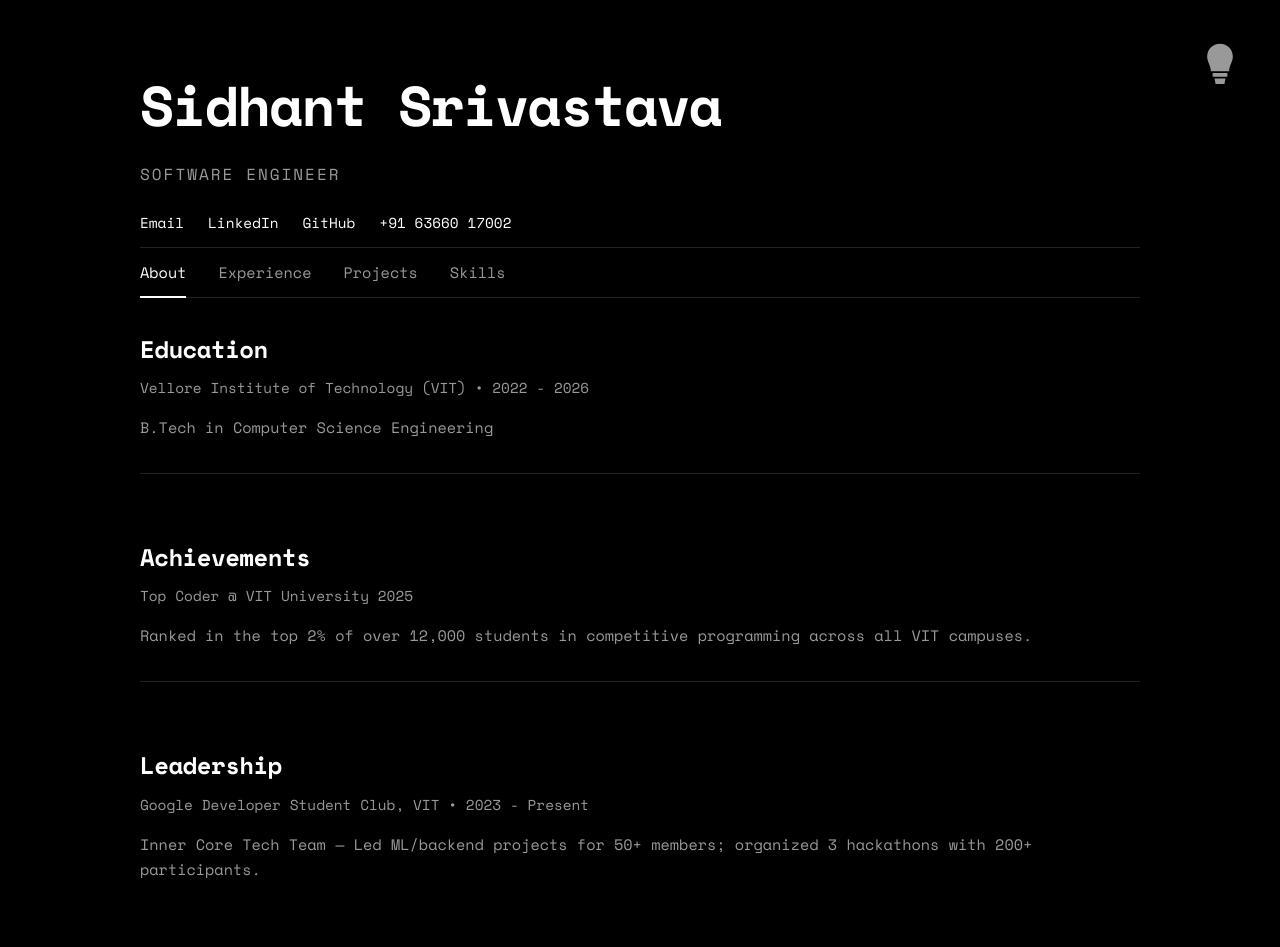
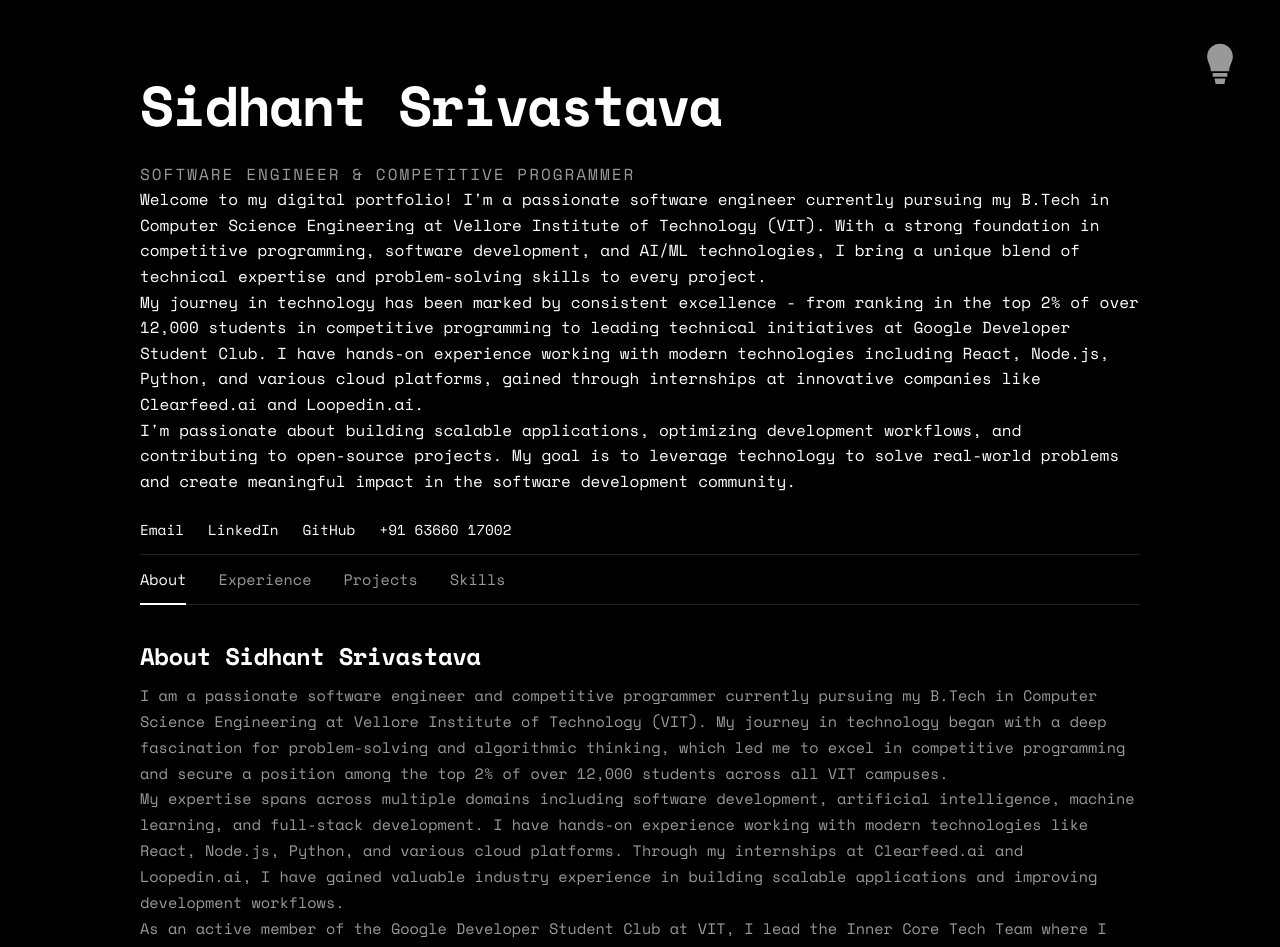
Before and after one commit to sidhant-sriv/portfolio, a React (Vite) app: page /#about in a window 1280 px wide. Shown: the top 947 px of the page. Built offline with nearby package versions, Linux system fonts and the light colour scheme.

Commit message:
feat: enhance portfolio with PWA support, SEO structured data, and updated content

```diff
--- a/index.html
+++ b/index.html
@@ -3,12 +3,21 @@
   <head>
     <meta charset="UTF-8" />
     <link rel="icon" type="image/svg+xml" href="/vite.svg" />
+    <link rel="manifest" href="/manifest.json" />
 
     <meta name="viewport" content="width=device-width, initial-scale=1.0" />
+
+    <!-- PWA Meta Tags -->
+    <meta name="theme-color" content="#00ff88" />
+    <meta name="apple-mobile-web-app-capable" content="yes" />
+    <meta name="apple-mobile-web-app-status-bar-style" content="black-translucent" />
+    <meta name="apple-mobile-web-app-title" content="Sidhant's Portfolio" />
+
+    <!-- Font Preloads -->
     <link rel="preconnect" href="https://fonts.googleapis.com" />
     <link rel="preconnect" href="https://fonts.gstatic.com" crossorigin />
     <link href="https://fonts.googleapis.com/css2?family=Space+Mono:wght@400;700&display=swap" rel="stylesheet" />
-    <title>Sidhant's Portfolio</title>
+    <title>Sidhant Srivastava - Software Engineer & Competitive Programmer | VIT University Top Coder</title>
 
     <!-- Primary meta description -->
     <meta name="description" content="Discover Sidhant Srivastava's impressive portfolio showcasing his expertise in SDE, competitive programming, and tech projects. Explore his educational background, achievements, and experience to see how he can contribute to your tech team." />
@@ -25,6 +34,37 @@
     <meta name="twitter:card" content="summary_large_image" />
     <meta name="twitter:title" content="Sidhant Srivastava's Portfolio" />
     <meta name="twitter:description" content="Explore Sidhant Srivastava's comprehensive portfolio, where you'll find a showcase of his technical skills, programming expertise, and innovative projects. Learn more about his educational background and experience to see how he can be an asset to your tech organization." />
+
+    <!-- Structured Data for SEO -->
+    <script type="application/ld+json">
+    {
+      "@context": "https://schema.org",
+      "@type": "Person",
+      "name": "Sidhant Srivastava",
+      "jobTitle": "Software Engineer",
+      "url": "https://sidhant.vercel.app",
+      "sameAs": [
+        "https://www.linkedin.com/in/sidhant-srivastava-41803620b",
+        "https://github.com/sidhant-sriv"
+      ],
+      "alumniOf": {
+        "@type": "EducationalOrganization",
+        "name": "Vellore Institute of Technology"
+      },
+      "worksFor": [
+        {
+          "@type": "Organization",
+          "name": "Clearfeed.ai"
+        },
+        {
+          "@type": "Organization",
+          "name": "Loopedin.ai"
+        }
+      ],
+      "email": "sidhant.sriv@gmail.com",
+      "telephone": "+91-63660-17002"
+    }
+    </script>
   </head>
   <body>
     <div id="root"></div>
--- a/src/components/RetroPortfolio.jsx
+++ b/src/components/RetroPortfolio.jsx
@@ -48,7 +48,12 @@ const RetroPortfolio = () => {
 
       <header>
         <h1>Sidhant Srivastava</h1>
-        <p className="subtitle">Software Engineer</p>
+        <p className="subtitle">Software Engineer & Competitive Programmer</p>
+        <div className="intro-text">
+          <p>Welcome to my digital portfolio! I'm a passionate software engineer currently pursuing my B.Tech in Computer Science Engineering at Vellore Institute of Technology (VIT). With a strong foundation in competitive programming, software development, and AI/ML technologies, I bring a unique blend of technical expertise and problem-solving skills to every project.</p>
+          <p>My journey in technology has been marked by consistent excellence - from ranking in the top 2% of over 12,000 students in competitive programming to leading technical initiatives at Google Developer Student Club. I have hands-on experience working with modern technologies including React, Node.js, Python, and various cloud platforms, gained through internships at innovative companies like Clearfeed.ai and Loopedin.ai.</p>
+          <p>I'm passionate about building scalable applications, optimizing development workflows, and contributing to open-source projects. My goal is to leverage technology to solve real-world problems and create meaningful impact in the software development community.</p>
+        </div>
         <div className="contact-links">
           <a href="mailto:sidhant.sriv@gmail.com">Email</a>
           <a href="https://www.linkedin.com/in/sidhant-srivastava-41803620b" target="_blank" rel="noreferrer">LinkedIn</a>
@@ -67,30 +72,47 @@ const RetroPortfolio = () => {
 
       <div id="about" className={`content-section ${active === 'about' ? 'active' : ''}`}>
         <div className="card">
+          <div className="card-title">About Sidhant Srivastava</div>
+          <div className="card-content">
+            <p>I am a passionate software engineer and competitive programmer currently pursuing my B.Tech in Computer Science Engineering at Vellore Institute of Technology (VIT). My journey in technology began with a deep fascination for problem-solving and algorithmic thinking, which led me to excel in competitive programming and secure a position among the top 2% of over 12,000 students across all VIT campuses.</p>
+            <p>My expertise spans across multiple domains including software development, artificial intelligence, machine learning, and full-stack development. I have hands-on experience working with modern technologies like React, Node.js, Python, and various cloud platforms. Through my internships at Clearfeed.ai and Loopedin.ai, I have gained valuable industry experience in building scalable applications and improving development workflows.</p>
+            <p>As an active member of the Google Developer Student Club at VIT, I lead the Inner Core Tech Team where I mentor 50+ members and organize hackathons that attract 200+ participants. This leadership role has helped me develop strong communication skills and the ability to guide teams toward successful project completion.</p>
+          </div>
+        </div>
+        <div className="card">
           <div className="card-title">Education</div>
           <div className="card-subtitle">Vellore Institute of Technology (VIT) • 2022 - 2026</div>
-          <div className="card-content">B.Tech in Computer Science Engineering</div>
+          <div className="card-content">B.Tech in Computer Science Engineering with focus on software development, algorithms, and artificial intelligence.</div>
         </div>
         <div className="card">
           <div className="card-title">Achievements</div>
           <div className="card-subtitle">Top Coder @ VIT University 2025</div>
-          <div className="card-content">Ranked in the top 2% of over 12,000 students in competitive programming across all VIT campuses.</div>
+          <div className="card-content">Ranked in the top 2% of over 12,000 students in competitive programming across all VIT campuses, demonstrating exceptional problem-solving skills and algorithmic thinking.</div>
         </div>
         <div className="card">
           <div className="card-title">Leadership</div>
           <div className="card-subtitle">Google Developer Student Club, VIT • 2023 - Present</div>
-          <div className="card-content">Inner Core Tech Team — Led ML/backend projects for 50+ members; organized 3 hackathons with 200+ participants.</div>
+          <div className="card-content">Inner Core Tech Team — Led ML/backend projects for 50+ members; organized 3 hackathons with 200+ participants, fostering innovation and technical excellence in the developer community.</div>
         </div>
       </div>
 
       <div id="experience" className={`content-section ${active === 'experience' ? 'active' : ''}`}>
         <div className="card">
+          <div className="card-title">Professional Experience</div>
+          <div className="card-content">
+            <p>My professional journey showcases a strong foundation in software development, with hands-on experience in both startup and enterprise environments. I have worked on cutting-edge technologies including AI/ML platforms, workflow automation, and modern web applications.</p>
+          </div>
+        </div>
+        <div className="card">
           <div className="card-title">Clearfeed.ai</div>
           <div className="card-subtitle">SDE Intern • May 2025 - July 2025</div>
           <div className="card-content">
+            <p>During my internship at Clearfeed.ai, I contributed to significant product improvements and infrastructure optimization. My key achievements include:</p>
             <ul>
-              <li>Engineered Slack Connect integration and revamped pricing page, +15% engagement</li>
-              <li>Overhauled CI/CD, cutting build times and boosting deployment frequency by 80%</li>
+              <li>Engineered Slack Connect integration and revamped pricing page, resulting in a 15% increase in user engagement and conversion rates</li>
+              <li>Overhauled the entire CI/CD pipeline, cutting build times by 60% and boosting deployment frequency by 80%, enabling faster feature delivery</li>
+              <li>Collaborated with cross-functional teams to implement new features and improve system reliability</li>
+              <li>Participated in code reviews and mentored junior developers on best practices</li>
             </ul>
           </div>
         </div>
@@ -98,9 +120,12 @@ const RetroPortfolio = () => {
           <div className="card-title">Loopedin.ai</div>
           <div className="card-subtitle">Part-Time Backend Developer • July 2024 - April 2025</div>
           <div className="card-content">
+            <p>At Loopedin.ai, I worked on building an innovative agentic AI workflow platform designed to handle complex multi-step tasks efficiently. My contributions include:</p>
             <ul>
-              <li>Improved agentic AI workflow platform for complex multi-step tasks</li>
-              <li>Built Gmail and JIRA integrations, reducing manual data entry by 90%</li>
+              <li>Improved the core agentic AI workflow platform architecture for handling complex multi-step tasks and decision trees</li>
+              <li>Built robust Gmail and JIRA integrations using REST APIs and webhooks, reducing manual data entry by 90%</li>
+              <li>Implemented automated workflow triggers and conditional logic for seamless task execution</li>
+              <li>Optimized database queries and API response times to improve platform performance</li>
             </ul>
           </div>
         </div>
```
Also changed, not shown: public/manifest.json (added).
